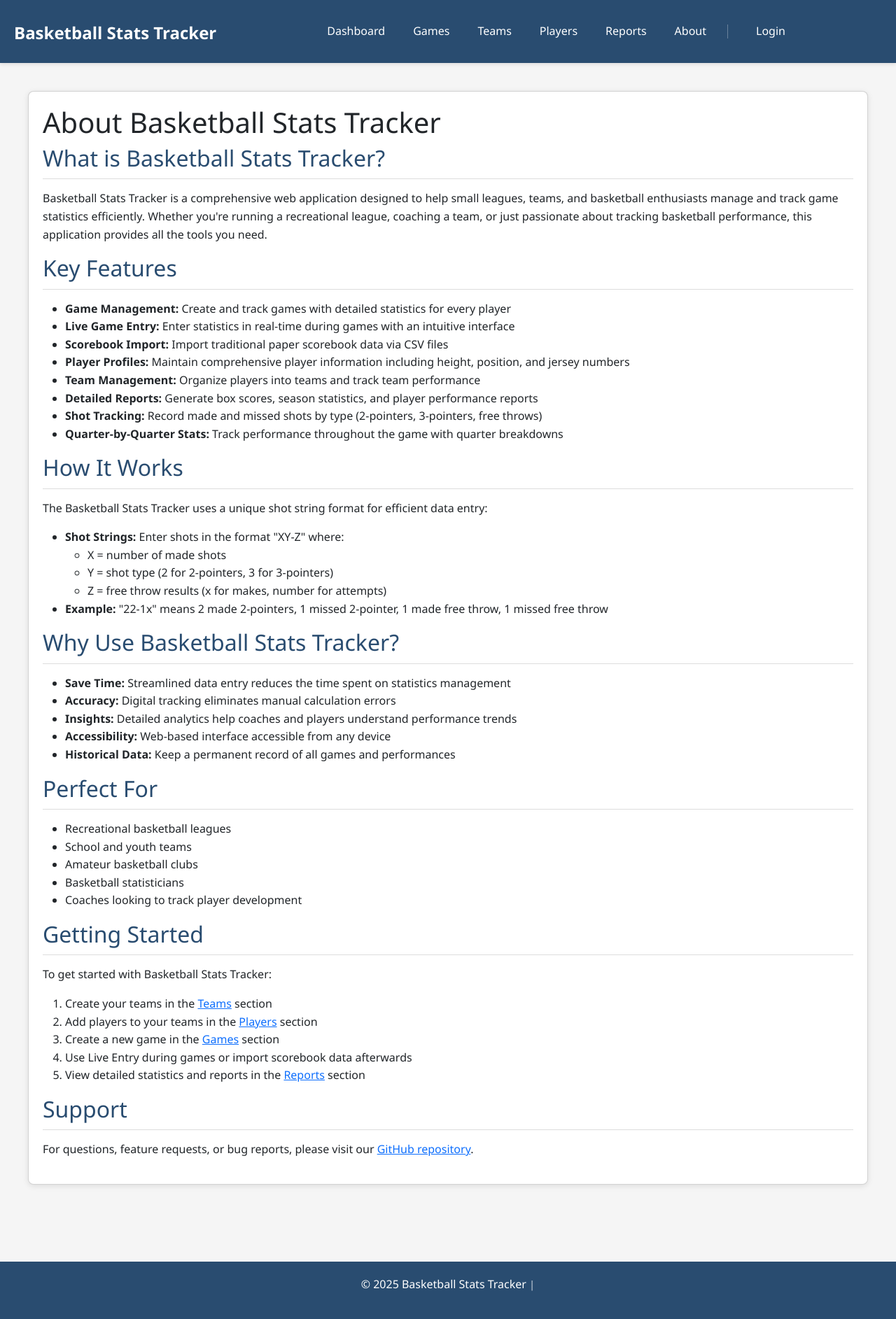
After one commit to HighwayofLife/basketball-stats-tracker, a Flask app: template app/web_ui/templates/about.html in a window 1280 px wide. The commit adds this page. Shown: the whole page at 70% size. Run offline with Flask 3, Linux system fonts and the light colour scheme; the template is opened without the code that fills it, so the values that code supplies are empty.

Commit message:
feat(about): add about page and update navigation
- Implement about page with detailed application information.
- Add link to about page in the main navigation menu.
- Update authentication UI elements for better visibility.

```diff
--- a/app/web_ui/routers/pages.py
+++ b/app/web_ui/routers/pages.py
@@ -365,3 +365,9 @@ async def logout_page(request: Request):
             "content": '<script>localStorage.removeItem("access_token"); localStorage.removeItem("token_type"); window.location.href = "/";</script>',
         },
     )
+
+
+@router.get("/about", response_class=HTMLResponse)
+async def about_page(request: Request):
+    """Render the about page."""
+    return templates.TemplateResponse("about.html", {"request": request, "title": "About"})
--- /dev/null
+++ b/app/web_ui/templates/about.html
@@ -0,0 +1,70 @@
+{% extends "base.html" %}
+
+{% block title %}About{% endblock %}
+
+{% block content %}
+<div class="container">
+    <div class="card">
+        <h1>About Basketball Stats Tracker</h1>
+
+        <h2>What is Basketball Stats Tracker?</h2>
+        <p>Basketball Stats Tracker is a comprehensive web application designed to help small leagues, teams, and basketball enthusiasts manage and track game statistics efficiently. Whether you're running a recreational league, coaching a team, or just passionate about tracking basketball performance, this application provides all the tools you need.</p>
+
+        <h2>Key Features</h2>
+        <ul>
+            <li><strong>Game Management:</strong> Create and track games with detailed statistics for every player</li>
+            <li><strong>Live Game Entry:</strong> Enter statistics in real-time during games with an intuitive interface</li>
+            <li><strong>Scorebook Import:</strong> Import traditional paper scorebook data via CSV files</li>
+            <li><strong>Player Profiles:</strong> Maintain comprehensive player information including height, position, and jersey numbers</li>
+            <li><strong>Team Management:</strong> Organize players into teams and track team performance</li>
+            <li><strong>Detailed Reports:</strong> Generate box scores, season statistics, and player performance reports</li>
+            <li><strong>Shot Tracking:</strong> Record made and missed shots by type (2-pointers, 3-pointers, free throws)</li>
+            <li><strong>Quarter-by-Quarter Stats:</strong> Track performance throughout the game with quarter breakdowns</li>
+        </ul>
+
+        <h2>How It Works</h2>
+        <p>The Basketball Stats Tracker uses a unique shot string format for efficient data entry:</p>
+        <ul>
+            <li><strong>Shot Strings:</strong> Enter shots in the format "XY-Z" where:
+                <ul>
+                    <li>X = number of made shots</li>
+                    <li>Y = shot type (2 for 2-pointers, 3 for 3-pointers)</li>
+                    <li>Z = free throw results (x for makes, number for attempts)</li>
+                </ul>
+            </li>
+            <li><strong>Example:</strong> "22-1x" means 2 made 2-pointers, 1 missed 2-pointer, 1 made free throw, 1 missed free throw</li>
+        </ul>
+
+        <h2>Why Use Basketball Stats Tracker?</h2>
+        <ul>
+            <li><strong>Save Time:</strong> Streamlined data entry reduces the time spent on statistics management</li>
+            <li><strong>Accuracy:</strong> Digital tracking eliminates manual calculation errors</li>
+            <li><strong>Insights:</strong> Detailed analytics help coaches and players understand performance trends</li>
+            <li><strong>Accessibility:</strong> Web-based interface accessible from any device</li>
+            <li><strong>Historical Data:</strong> Keep a permanent record of all games and performances</li>
+        </ul>
+
+        <h2>Perfect For</h2>
+        <ul>
+            <li>Recreational basketball leagues</li>
+            <li>School and youth teams</li>
+            <li>Amateur basketball clubs</li>
+            <li>Basketball statisticians</li>
+            <li>Coaches looking to track player development</li>
+        </ul>
+
+        <h2>Getting Started</h2>
+        <p>To get started with Basketball Stats Tracker:</p>
+        <ol>
+            <li>Create your teams in the <a href="/teams">Teams</a> section</li>
+            <li>Add players to your teams in the <a href="/players">Players</a> section</li>
+            <li>Create a new game in the <a href="/games">Games</a> section</li>
+            <li>Use Live Entry during games or import scorebook data afterwards</li>
+            <li>View detailed statistics and reports in the <a href="/reports">Reports</a> section</li>
+        </ol>
+
+        <h2>Support</h2>
+        <p>For questions, feature requests, or bug reports, please visit our <a href="https://github.com/highwayoflife/basketball-stats-tracker" target="_blank">GitHub repository</a>.</p>
+    </div>
+</div>
+{% endblock %}
--- a/app/web_ui/templates/base.html
+++ b/app/web_ui/templates/base.html
@@ -19,19 +19,19 @@
                 <ul>
                     <li><a href="/">Dashboard</a></li>
                     <li><a href="/games">Games</a></li>
-                    <li><a href="/scorebook">Scorebook Entry</a></li>
                     <li><a href="/teams">Teams</a></li>
                     <li><a href="/players">Players</a></li>
-                    <li><a href="/substitutes">Substitutes</a></li>
                     <li><a href="/reports">Reports</a></li>
+                    <li><a href="/about">About</a></li>
                     <li id="admin-nav-item" style="display: none;"><a href="/admin/data-corrections">Admin</a></li>
+                    <li class="nav-divider"></li>
+                    <li id="login-nav-item" style="display: none;"><a id="login-link" href="/login">Login</a></li>
+                    <li id="user-nav-item" style="display: none;">
+                        <span id="username-display"></span>
+                        <a id="logout-link" href="/logout">Logout</a>
+                    </li>
                 </ul>
             </nav>
-            <div class="auth-status">
-                <span id="username-display" style="display: none; margin-right: 10px;"></span>
-                <a id="login-link" href="/login" style="display: none;">Login</a>
-                <a id="logout-link" href="/logout" style="display: none;">Logout</a>
-            </div>
         </div>
     </header>
 
@@ -58,8 +58,8 @@
     // Check authentication status and update UI
     async function updateAuthUI() {
         const token = localStorage.getItem('access_token');
-        const loginLink = document.getElementById('login-link');
-        const logoutLink = document.getElementById('logout-link');
+        const loginNavItem = document.getElementById('login-nav-item');
+        const userNavItem = document.getElementById('user-nav-item');
         const usernameDisplay = document.getElementById('username-display');
         const adminNavItem = document.getElementById('admin-nav-item');
 
@@ -73,15 +73,14 @@
 
                 if (response.ok) {
                     const userData = await response.json();
-                    // Show logout link and username
-                    loginLink.style.display = 'none';
-                    logoutLink.style.display = 'inline';
+                    // Show user nav item with username and logout
+                    loginNavItem.style.display = 'none';
+                    userNavItem.style.display = 'flex';
                     usernameDisplay.textContent = userData.username;
-                    usernameDisplay.style.display = 'inline';
 
                     // Show admin menu if user is admin
-                    if (userData.role === 'ADMIN') {
-                        adminNavItem.style.display = 'inline';
+                    if (userData.role === 'ADMIN' || userData.role === 'admin') {
+                        adminNavItem.style.display = 'flex';
                     }
                 } else {
                     // Token is invalid, clear it
@@ -99,14 +98,12 @@
     }
 
     function showLoggedOutUI() {
-        const loginLink = document.getElementById('login-link');
-        const logoutLink = document.getElementById('logout-link');
-        const usernameDisplay = document.getElementById('username-display');
+        const loginNavItem = document.getElementById('login-nav-item');
+        const userNavItem = document.getElementById('user-nav-item');
         const adminNavItem = document.getElementById('admin-nav-item');
 
-        loginLink.style.display = 'inline';
-        logoutLink.style.display = 'none';
-        usernameDisplay.style.display = 'none';
+        loginNavItem.style.display = 'flex';
+        userNavItem.style.display = 'none';
         adminNavItem.style.display = 'none';
     }
 
```
